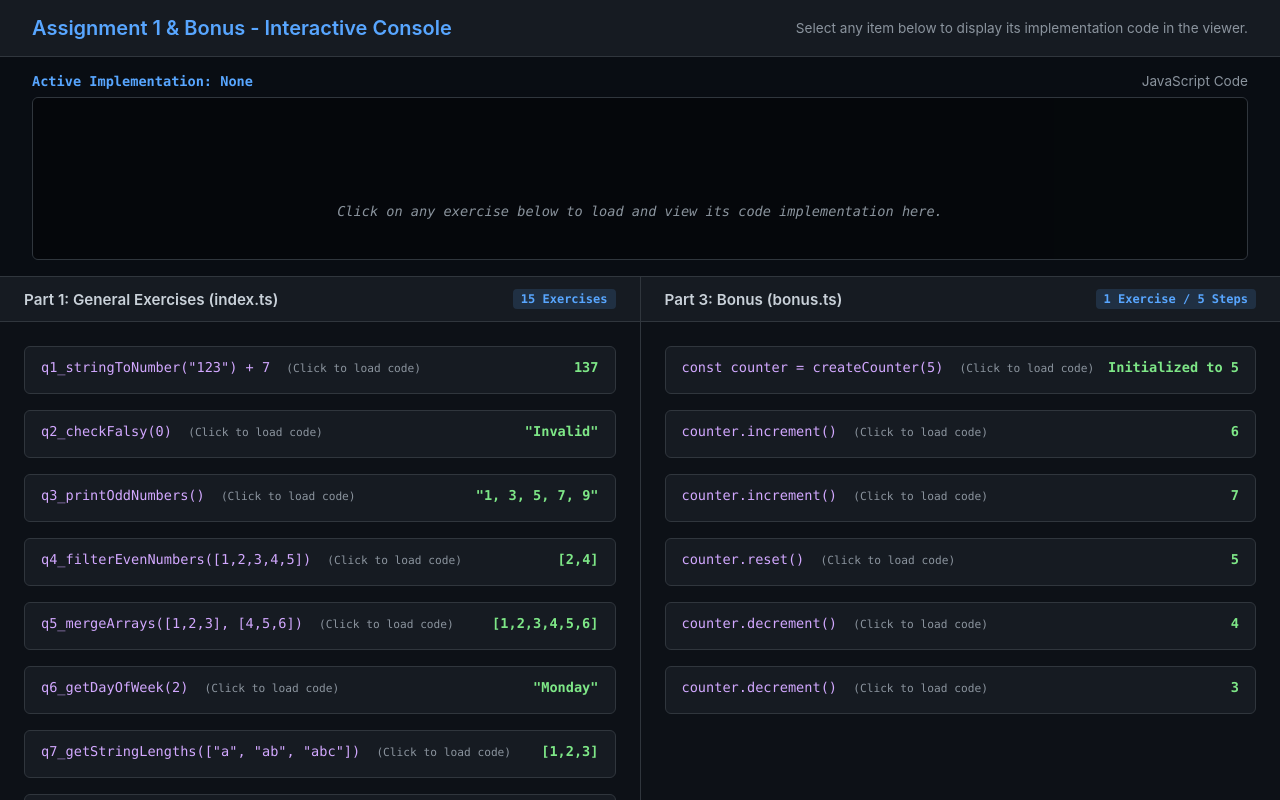
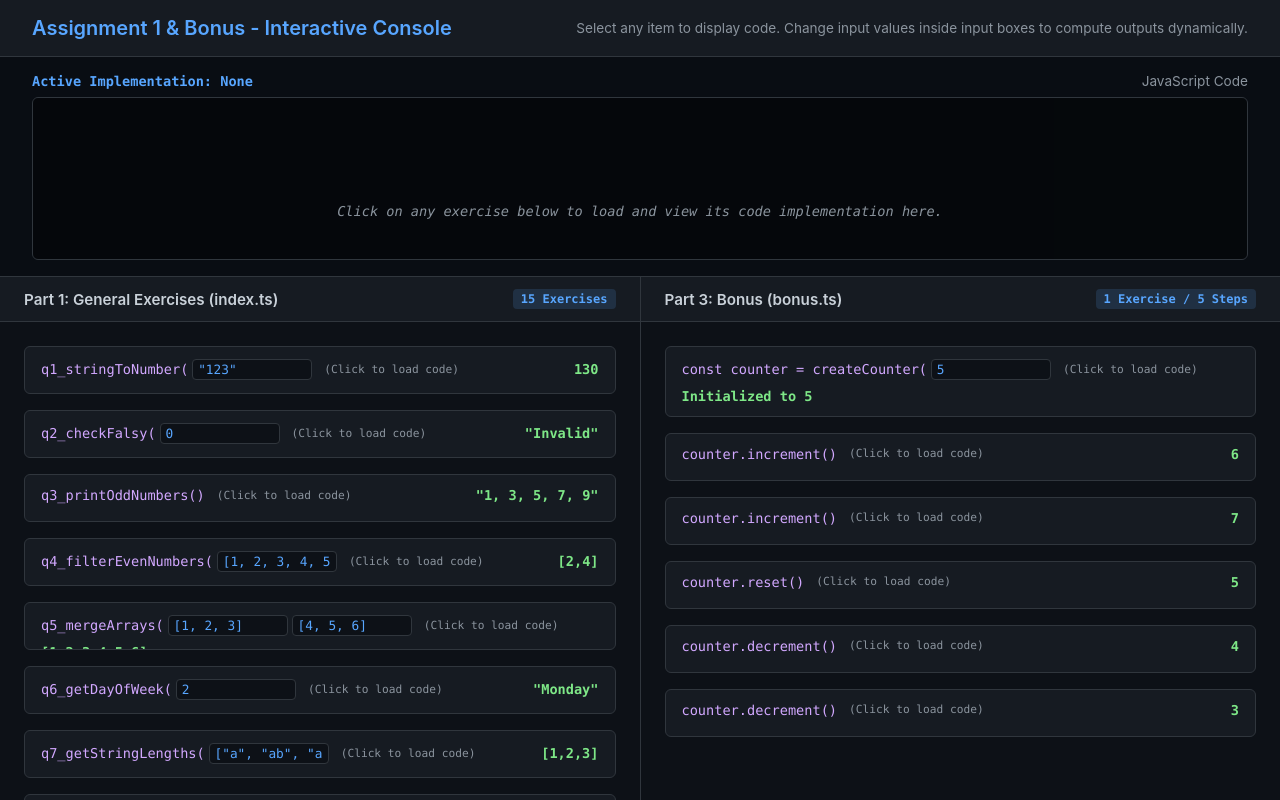
Before and after one commit to Moaaz-i/Assignment-1, a website: page console.html in a window 1280 px wide. Drawn offline with Linux system fonts and the light colour scheme.

Commit message:
feat: make HTML console dashboard interactive with real-time input fields

```diff
--- a/console.html
+++ b/console.html
@@ -184,6 +184,26 @@
 
     .item-label {
       color: var(--yellow);
+      display: flex;
+      align-items: center;
+      flex-wrap: wrap;
+      gap: 0.25rem;
+    }
+
+    .item-input-field {
+      background: #0d1117;
+      border: 1px solid var(--border-color);
+      border-radius: 4px;
+      color: var(--primary);
+      padding: 0.1rem 0.3rem;
+      font-family: var(--font-mono);
+      font-size: 0.8rem;
+      width: 120px;
+      outline: none;
+    }
+
+    .item-input-field:focus {
+      border-color: var(--primary);
     }
 
     .item-output {
@@ -221,7 +241,7 @@
       <h1>Assignment 1 &amp; Bonus - Interactive Console</h1>
     </div>
     <div>
-      <p>Select any item below to display its implementation code in the viewer.</p>
+      <p>Select any item to display code. Change input values inside input boxes to compute outputs dynamically.</p>
     </div>
   </header>
 
@@ -389,41 +409,79 @@
     const q14_getObjectKeys = (obj) => Object.keys(obj);
     const q15_splitString = (str) => str.trim().split(/\s+/);
 
-    // Counter instance for bonus
+    // Counter State for Bonus
+    let currentCounterInit = 5;
     let counterVal = 5;
     const counter = {
       increment: () => ++counterVal,
       decrement: () => --counterVal,
-      reset: () => counterVal = 5
+      reset: () => counterVal = currentCounterInit
     };
 
     const codeDisplayBox = document.getElementById('code-display-box');
     const currentCodeTitle = document.getElementById('current-code-title');
 
     // Create Console UI Item
-    function createConsoleItem(id, callLabel, outputVal, codeKey) {
+    function createConsoleItem(id, callLabelHtml, initialOutput, codeKey, inputConfigs, executionFn) {
       const container = document.createElement('div');
       container.id = id;
       container.className = 'console-item';
 
       const summary = document.createElement('div');
       summary.className = 'item-summary';
-      summary.innerHTML = `
-        <div>
-          <span class="item-label">${callLabel}</span>
-          <span class="hint-click">(Click to load code)</span>
-        </div>
-        <span class="item-output">${outputVal}</span>
-      `;
+
+      // Build label area with inputs
+      const labelDiv = document.createElement('div');
+      labelDiv.className = 'item-label';
+      labelDiv.innerHTML = callLabelHtml;
+
+      // Add inputs if configured
+      const inputs = [];
+      if (inputConfigs && inputConfigs.length > 0) {
+        inputConfigs.forEach((cfg) => {
+          const inputEl = document.createElement('input');
+          inputEl.type = 'text';
+          inputEl.className = 'item-input-field';
+          inputEl.value = cfg.initial;
+          inputEl.placeholder = cfg.name;
+          // Prevent triggers container click when selecting input
+          inputEl.addEventListener('click', (e) => e.stopPropagation());
+
+          inputEl.addEventListener('input', (e) => {
+            try {
+              const updatedVals = inputs.map(i => i.value);
+              const outputEl = container.querySelector('.item-output');
+              const res = executionFn(updatedVals, outputEl);
+              if (res !== undefined) {
+                outputEl.textContent = typeof res === 'object' ? JSON.stringify(res) : res;
+              }
+            } catch (err) {
+              container.querySelector('.item-output').textContent = 'Error';
+            }
+          });
+
+          labelDiv.appendChild(inputEl);
+          inputs.push(inputEl);
+        });
+      }
+
+      const hint = document.createElement('span');
+      hint.className = 'hint-click';
+      hint.textContent = '(Click to load code)';
+      labelDiv.appendChild(hint);
+
+      const outputSpan = document.createElement('span');
+      outputSpan.className = 'item-output';
+      outputSpan.textContent = initialOutput;
+
+      summary.appendChild(labelDiv);
+      summary.appendChild(outputSpan);
 
       summary.addEventListener('click', () => {
-        // Remove active class from all items
         document.querySelectorAll('.console-item').forEach(el => el.classList.remove('active'));
-        // Set this item active
         container.classList.add('active');
-        // Update top large viewer content
         codeDisplayBox.textContent = codeStore[codeKey];
-        currentCodeTitle.textContent = `Active Implementation: ${callLabel.split('(')[0]}`;
+        currentCodeTitle.textContent = `Active Implementation: ${id}`;
       });
 
       container.appendChild(summary);
@@ -432,23 +490,124 @@
 
     // Build Index List
     const indexList = document.getElementById('index-list');
-    indexList.appendChild(createConsoleItem('q1', 'q1_stringToNumber("123") + 7', q1_stringToNumber("123") + 7, 'q1'));
-    indexList.appendChild(createConsoleItem('q2', 'q2_checkFalsy(0)', JSON.stringify(q2_checkFalsy(0)), 'q2'));
-    indexList.appendChild(createConsoleItem('q3', 'q3_printOddNumbers()', `"${q3_printOddNumbers()}"`, 'q3'));
-    indexList.appendChild(createConsoleItem('q4', 'q4_filterEvenNumbers([1,2,3,4,5])', JSON.stringify(q4_filterEvenNumbers([1,2,3,4,5])), 'q4'));
-    indexList.appendChild(createConsoleItem('q5', 'q5_mergeArrays([1,2,3], [4,5,6])', JSON.stringify(q5_mergeArrays([1,2,3],[4,5,6])), 'q5'));
-    indexList.appendChild(createConsoleItem('q6', 'q6_getDayOfWeek(2)', `"${q6_getDayOfWeek(2)}"`, 'q6'));
-    indexList.appendChild(createConsoleItem('q7', 'q7_getStringLengths(["a", "ab", "abc"])', JSON.stringify(q7_getStringLengths(["a", "ab", "abc"])), 'q7'));
-    indexList.appendChild(createConsoleItem('q8', 'q8_checkDivisibility(15)', `"${q8_checkDivisibility(15)}"`, 'q8'));
-    indexList.appendChild(createConsoleItem('q9', 'q9_square(5)', q9_square(5), 'q9'));
-    indexList.appendChild(createConsoleItem('q10', 'q10_formatPerson({ name: "John", age: 25 })', `"${q10_formatPerson({ name: "John", age: 25 })}"`, 'q10'));
-    indexList.appendChild(createConsoleItem('q11', 'q11_sumMultiple(1,2,3,4,5)', q11_sumMultiple(1,2,3,4,5), 'q11'));
-    indexList.appendChild(createConsoleItem('q13', 'q13_findLargest([1,3,7,2,4])', q13_findLargest([1,3,7,2,4]), 'q13'));
-    indexList.appendChild(createConsoleItem('q14', 'q14_getObjectKeys({ name: "John", age: 30 })', JSON.stringify(q14_getObjectKeys({ name: "John", age: 30 })), 'q14'));
-    indexList.appendChild(createConsoleItem('q15', 'q15_splitString("The quick brown fox")', JSON.stringify(q15_splitString("The quick brown fox")), 'q15'));
 
-    // Handle q12 Async
-    const q12Item = createConsoleItem('q12', 'q12_delaySuccess() (waiting 3s...)', 'Pending...', 'q12');
+    // Q1
+    indexList.appendChild(createConsoleItem('q1', 'q1_stringToNumber( ', '130', 'q1',
+      [{ name: 'str', initial: '"123"' }],
+      (vals) => {
+        // Strip quotes if they exist
+        const cleaned = vals[0].replace(/^["']|["']$/g, '');
+        return q1_stringToNumber(cleaned);
+      }
+    ));
+
+    // Q2
+    indexList.appendChild(createConsoleItem('q2', 'q2_checkFalsy( ', '"Invalid"', 'q2',
+      [{ name: 'val', initial: '0' }],
+      (vals) => {
+        // Parse JS literals securely
+        let parsed;
+        try { parsed = eval(vals[0]); } catch(e) { parsed = vals[0]; }
+        return q2_checkFalsy(parsed);
+      }
+    ));
+
+    // Q3
+    indexList.appendChild(createConsoleItem('q3', 'q3_printOddNumbers()', `"${q3_printOddNumbers()}"`, 'q3', [], () => q3_printOddNumbers()));
+
+    // Q4
+    indexList.appendChild(createConsoleItem('q4', 'q4_filterEvenNumbers( ', '[2,4]', 'q4',
+      [{ name: 'arr', initial: '[1, 2, 3, 4, 5]' }],
+      (vals) => {
+        let parsed = JSON.parse(vals[0]);
+        return q4_filterEvenNumbers(parsed);
+      }
+    ));
+
+    // Q5
+    indexList.appendChild(createConsoleItem('q5', 'q5_mergeArrays( ', '[1,2,3,4,5,6]', 'q5',
+      [{ name: 'arr1', initial: '[1, 2, 3]' }, { name: 'arr2', initial: '[4, 5, 6]' }],
+      (vals) => {
+        let a1 = JSON.parse(vals[0]);
+        let a2 = JSON.parse(vals[1]);
+        return q5_mergeArrays(a1, a2);
+      }
+    ));
+
+    // Q6
+    indexList.appendChild(createConsoleItem('q6', 'q6_getDayOfWeek( ', '"Monday"', 'q6',
+      [{ name: 'dayNum', initial: '2' }],
+      (vals) => q6_getDayOfWeek(parseInt(vals[0], 10))
+    ));
+
+    // Q7
+    indexList.appendChild(createConsoleItem('q7', 'q7_getStringLengths( ', '[1,2,3]', 'q7',
+      [{ name: 'arr', initial: '["a", "ab", "abc"]' }],
+      (vals) => {
+        let parsed = JSON.parse(vals[0]);
+        return q7_getStringLengths(parsed);
+      }
+    ));
+
+    // Q8
+    indexList.appendChild(createConsoleItem('q8', 'q8_checkDivisibility( ', '"Divisible by both"', 'q8',
+      [{ name: 'num', initial: '15' }],
+      (vals) => q8_checkDivisibility(parseInt(vals[0], 10))
+    ));
+
+    // Q9
+    indexList.appendChild(createConsoleItem('q9', 'q9_square( ', '25', 'q9',
+      [{ name: 'num', initial: '5' }],
+      (vals) => q9_square(parseFloat(vals[0]))
+    ));
+
+    // Q10
+    indexList.appendChild(createConsoleItem('q10', 'q10_formatPerson( ', '"John is 25 years old"', 'q10',
+      [{ name: 'person', initial: '{"name":"John","age":25}' }],
+      (vals) => {
+        let parsed = JSON.parse(vals[0]);
+        return q10_formatPerson(parsed);
+      }
+    ));
+
+    // Q11
+    indexList.appendChild(createConsoleItem('q11', 'q11_sumMultiple( ', '15', 'q11',
+      [{ name: '...nums', initial: '1, 2, 3, 4, 5' }],
+      (vals) => {
+        let nums = vals[0].split(',').map(n => parseFloat(n.trim()));
+        return q11_sumMultiple(...nums);
+      }
+    ));
+
+    // Q13
+    indexList.appendChild(createConsoleItem('q13', 'q13_findLargest( ', '7', 'q13',
+      [{ name: 'arr', initial: '[1, 3, 7, 2, 4]' }],
+      (vals) => {
+        let parsed = JSON.parse(vals[0]);
+        return q13_findLargest(parsed);
+      }
+    ));
+
+    // Q14
+    indexList.appendChild(createConsoleItem('q14', 'q14_getObjectKeys( ', '["name","age"]', 'q14',
+      [{ name: 'obj', initial: '{"name":"John","age":30}' }],
+      (vals) => {
+        let parsed = JSON.parse(vals[0]);
+        return q14_getObjectKeys(parsed);
+      }
+    ));
+
+    // Q15
+    indexList.appendChild(createConsoleItem('q15', 'q15_splitString( ', '["The","quick","brown","fox"]', 'q15',
+      [{ name: 'str', initial: '"The quick brown fox"' }],
+      (vals) => {
+        const cleaned = vals[0].replace(/^["']|["']$/g, '');
+        return q15_splitString(cleaned);
+      }
+    ));
+
+    // Q12 Async
+    const q12Item = createConsoleItem('q12', 'q12_delaySuccess()', 'Pending...', 'q12', [], () => {});
     indexList.appendChild(q12Item);
     q12_delaySuccess().then(res => {
       q12Item.querySelector('.item-output').textContent = `"${res}"`;
@@ -456,12 +615,32 @@
 
     // Build Bonus List
     const bonusList = document.getElementById('bonus-list');
-    bonusList.appendChild(createConsoleItem('b_init', 'const counter = createCounter(5)', 'Initialized to 5', 'bonus'));
-    bonusList.appendChild(createConsoleItem('b1', 'counter.increment()', counter.increment(), 'bonus'));
-    bonusList.appendChild(createConsoleItem('b2', 'counter.increment()', counter.increment(), 'bonus'));
-    bonusList.appendChild(createConsoleItem('b3', 'counter.reset()', counter.reset(), 'bonus'));
-    bonusList.appendChild(createConsoleItem('b4', 'counter.decrement()', counter.decrement(), 'bonus'));
-    bonusList.appendChild(createConsoleItem('b5', 'counter.decrement()', counter.decrement(), 'bonus'));
+
+    // Custom helper to rebuild/update bonus steps based on custom init value
+    function updateBonusOutputs() {
+      counterVal = currentCounterInit;
+
+      document.getElementById('b_init').querySelector('.item-output').textContent = `Initialized to ${currentCounterInit}`;
+      document.getElementById('b1').querySelector('.item-output').textContent = counter.increment();
+      document.getElementById('b2').querySelector('.item-output').textContent = counter.increment();
+      document.getElementById('b3').querySelector('.item-output').textContent = counter.reset();
+      document.getElementById('b4').querySelector('.item-output').textContent = counter.decrement();
+      document.getElementById('b5').querySelector('.item-output').textContent = counter.decrement();
+    }
+
+    bonusList.appendChild(createConsoleItem('b_init', 'const counter = createCounter( ', 'Initialized to 5', 'bonus',
+      [{ name: 'init', initial: '5' }],
+      (vals) => {
+        currentCounterInit = parseInt(vals[0], 10) || 0;
+        updateBonusOutputs();
+      }
+    ));
+
+    bonusList.appendChild(createConsoleItem('b1', 'counter.increment()', '6', 'bonus'));
+    bonusList.appendChild(createConsoleItem('b2', 'counter.increment()', '7', 'bonus'));
+    bonusList.appendChild(createConsoleItem('b3', 'counter.reset()', '5', 'bonus'));
+    bonusList.appendChild(createConsoleItem('b4', 'counter.decrement()', '4', 'bonus'));
+    bonusList.appendChild(createConsoleItem('b5', 'counter.decrement()', '3', 'bonus'));
 
   </script>
 </body>
```
